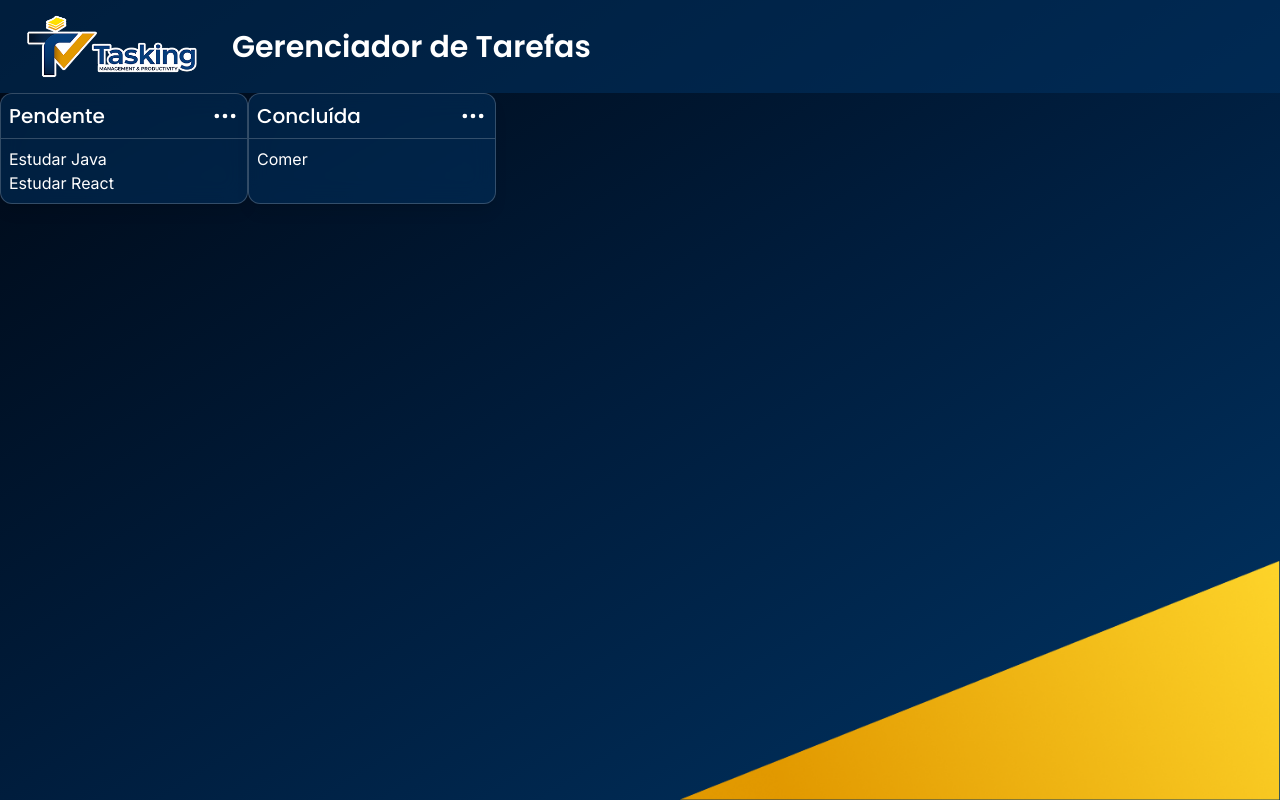
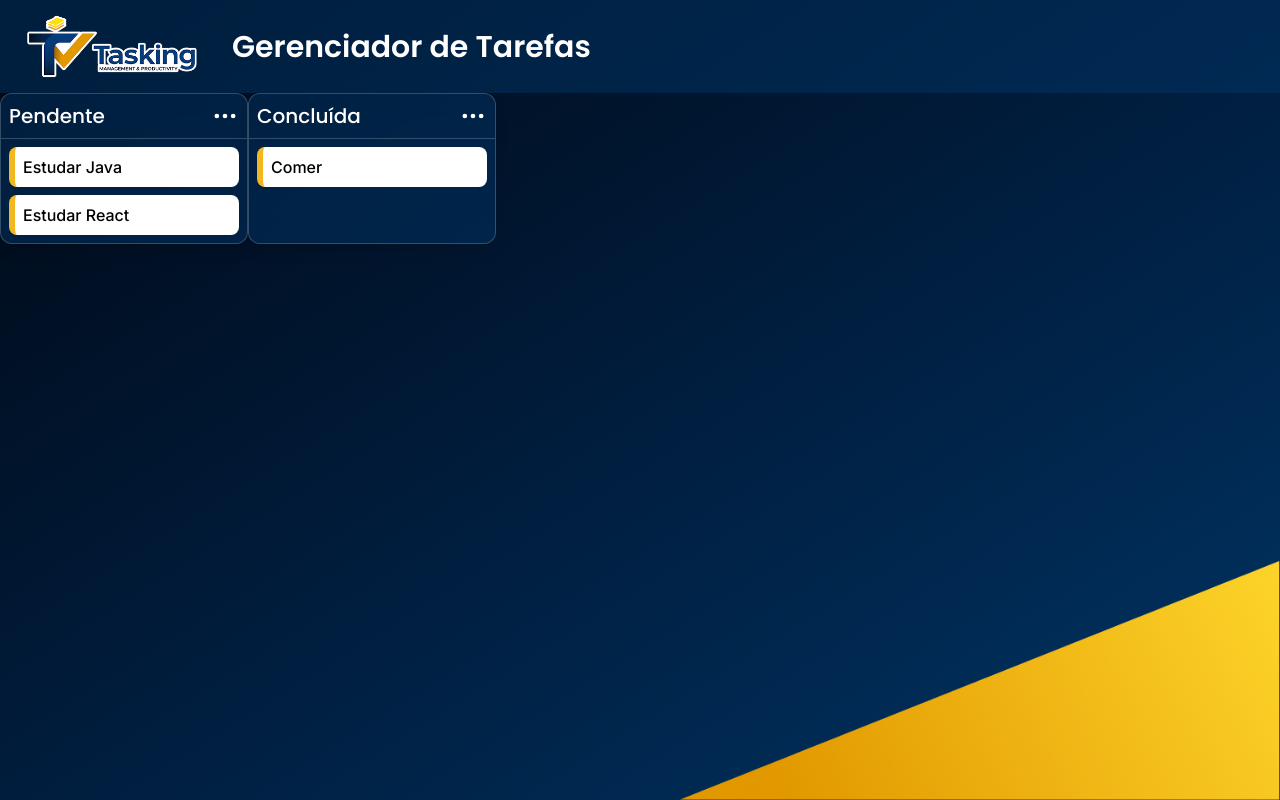
Before and after one commit to CaioSouza07/tasking-web, a React (Vite) app: page /task in a window 1280 px wide. Built offline with nearby package versions, Linux system fonts and the light colour scheme.

Commit message:
ajustado transition e style para os cards

```diff
--- /dev/null
+++ b/src/components/EmptyDropZone.jsx
@@ -0,0 +1,16 @@
+import { useDroppable } from "@dnd-kit/core";
+
+function EmptyDropZone({ stepId }) {
+  const { setNodeRef } = useDroppable({
+    id: `empty-${stepId}`,
+    data: {
+      type: "TASK",
+      stepId,
+      index: 0,
+    },
+  });
+
+  return <div ref={setNodeRef} className="min-h-12" />;
+}
+
+export default EmptyDropZone;
--- a/src/components/Step.jsx
+++ b/src/components/Step.jsx
@@ -1,6 +1,12 @@
-import { useSortable } from "@dnd-kit/sortable";
+import {
+  SortableContext,
+  useSortable,
+  verticalListSortingStrategy,
+} from "@dnd-kit/sortable";
 import { CSS } from "@dnd-kit/utilities";
 import { Ellipsis } from "lucide-react";
+import TaskCard from "./TaskCard";
+import EmptyDropZone from "./EmptyDropZone";
 
 function Step({ step, index }) {
   const { attributes, listeners, setNodeRef, transform, transition } =
@@ -18,19 +24,36 @@ function Step({ step, index }) {
   return (
     <div
       ref={setNodeRef}
-      {...attributes}
-      {...listeners}
       style={style}
       className="bg-[#003566]/50 backdrop-blur-md border border-white/20 shadow-lg rounded-xl w-62 flex flex-col"
     >
-      <div className="text-xl font-poppins font-medium flex justify-between p-2 border-b border-white/20">
+      <div
+        {...attributes}
+        {...listeners}
+        className="text-xl font-poppins font-medium flex justify-between p-2 border-b border-white/20"
+      >
         <p>{step.title}</p>
         <Ellipsis size={28} />
       </div>
-      <div className="flex flex-col justify-center p-2">
-        {step.tasks.map((task) => (
-          <p key={task.id}>{task.title}</p>
-        ))}
+      <div className="flex flex-col justify-center p-2 gap-2">
+        <SortableContext
+          id={`tasks-${step.id}`}
+          items={step.tasks.map((task) => task.id)}
+          strategy={verticalListSortingStrategy}
+        >
+          {step.tasks.length === 0 ? (
+            <EmptyDropZone stepId={step.id} />
+          ) : (
+            step.tasks.map((task, index) => (
+              <TaskCard
+                key={task.id}
+                task={task}
+                index={index}
+                stepId={step.id}
+              />
+            ))
+          )}
+        </SortableContext>
       </div>
     </div>
   );
--- a/src/components/TaskCard.jsx
+++ b/src/components/TaskCard.jsx
@@ -0,0 +1,27 @@
+import { useSortable } from "@dnd-kit/sortable";
+import { CSS } from "@dnd-kit/utilities";
+
+function TaskCard({ task, stepId, index }) {
+  const { attributes, listeners, setNodeRef, isDragging } = useSortable({
+    id: task.id,
+    data: {
+      type: "TASK",
+      stepId,
+      index,
+      title: task.title,
+    },
+  });
+  return (
+    <div
+      ref={setNodeRef}
+      {...attributes}
+      {...listeners}
+      style={{ opacity: isDragging ? 0 : 1 }}
+      className="bg-white rounded-lg border-l-6 border-[#F1B81F] text-black p-2 font-medium"
+    >
+      <p>{task.title}</p>
+    </div>
+  );
+}
+
+export default TaskCard;
--- a/src/hooks/useStep.js
+++ b/src/hooks/useStep.js
@@ -4,28 +4,17 @@ import { v4 as uuidv4 } from "uuid";
 function useStep() {
   const staticSteps = [
     {
-      id: 1,
+      id: "step-1",
       title: "Pendente",
       tasks: [
-        {
-          id: 1,
-          title: "Estudar Java",
-        },
-        {
-          id: 2,
-          title: "Estudar React",
-        },
+        { id: "task-1", title: "Estudar Java" },
+        { id: "task-2", title: "Estudar React" },
       ],
     },
     {
-      id: 2,
+      id: "step-2",
       title: "Concluída",
-      tasks: [
-        {
-          id: 3,
-          title: "Comer",
-        },
-      ],
+      tasks: [{ id: "task-3", title: "Comer" }],
     },
   ];
 
@@ -107,16 +96,31 @@ function useStep() {
 
   const moveTask = (fromStepId, toStepId, fromIndex, toIndex) => {
     setSteps((prev) => {
-      const newSteps = [...prev];
+      return prev.map((step) => {
+        if (step.id === fromStepId && step.id === toStepId) {
+          const tasks = [...step.tasks];
+          const [moved] = tasks.splice(fromIndex, 1);
+          tasks.splice(toIndex, 0, moved);
+          return { ...step, tasks };
+        }
 
-      const fromStep = newSteps.find((s) => s.id === fromStepId);
-      const toStep = newSteps.find((s) => s.id === toStepId);
+        if (step.id === fromStepId) {
+          const tasks = [...step.tasks];
+          tasks.splice(fromIndex, 1);
+          return { ...step, tasks };
+        }
 
-      const [movedTask] = fromStep.tasks.splice(fromIndex, 1);
+        if (step.id === toStepId) {
+          const tasks = [...step.tasks];
+          const movedTask = prev.find((s) => s.id === fromStepId).tasks[
+            fromIndex
+          ];
+          tasks.splice(toIndex, 0, movedTask);
+          return { ...step, tasks };
+        }
 
-      toStep.tasks.splice(toIndex, 0, movedTask);
-
-      return newSteps;
+        return step;
+      });
     });
   };
 
--- a/src/pages/TasksPage.jsx
+++ b/src/pages/TasksPage.jsx
@@ -1,4 +1,4 @@
-import { DndContext, closestCorners } from "@dnd-kit/core";
+import { DndContext, DragOverlay, rectIntersection } from "@dnd-kit/core";
 import Background from "../components/Background";
 import Header from "../components/Header";
 import useStep from "../hooks/useStep";
@@ -7,6 +7,7 @@ import {
   horizontalListSortingStrategy,
   SortableContext,
 } from "@dnd-kit/sortable";
+import { useState } from "react";
 
 function TasksPage() {
   const {
@@ -18,22 +19,62 @@ function TasksPage() {
     moveStep,
     removeStep,
   } = useStep();
+  const [activeTask, setActiveTask] = useState(null);
 
-  const handleDrangonEnd = (event) => {
+  const customCollisionDetection = (args) => {
+    const { active, droppableContainers } = args;
+
+    const activeType = active.data.current?.type;
+
+    const filtered = droppableContainers.filter((container) => {
+      const type = container.data.current?.type;
+
+      if (activeType === "STEP") {
+        return type === "STEP";
+      }
+
+      if (activeType === "TASK") {
+        return type === "TASK";
+      }
+
+      return true;
+    });
+
+    return rectIntersection({
+      ...args,
+      droppableContainers: filtered,
+    });
+  };
+
+  const handleDragStart = (event) => {
+    const { active } = event;
+    if (active.data.current?.type === "TASK") {
+      setActiveTask(active.data.current);
+    }
+  };
+
+  const handleDragEnd = (event) => {
+    setActiveTask(null);
     const { active, over } = event;
+
     if (!over || active.id === over.id) return;
 
     const activeData = active.data.current;
     const overData = over.data.current;
 
+    if (!activeData || !overData) return;
+
     if (activeData.type === "TASK") {
-      console.log(activeData);
-      console.log(overData);
+      moveTask(
+        activeData.stepId,
+        overData.stepId,
+        activeData.index,
+        overData.index,
+      );
     }
+
     if (activeData.type === "STEP") {
-      const fromIndex = activeData.index;
-      const toIndex = overData.index;
-      moveStep(fromIndex, toIndex);
+      moveStep(activeData.index, overData.index);
     }
   };
 
@@ -43,17 +84,26 @@ function TasksPage() {
         <Header />
         <div className="flex flex-row flex-1 max-h-full">
           <DndContext
-            onDragEnd={handleDrangonEnd}
-            collisionDetection={closestCorners}
+            onDragStart={handleDragStart}
+            onDragEnd={handleDragEnd}
+            collisionDetection={customCollisionDetection}
           >
             <SortableContext
-              items={steps}
+              id="steps"
+              items={steps.map((step) => step.id)}
               strategy={horizontalListSortingStrategy}
             >
               {steps.map((step, index) => (
                 <Step key={step.id} step={step} index={index} />
               ))}
             </SortableContext>
+            <DragOverlay>
+              {activeTask ? (
+                <div className="bg-white rounded-lg border-l-6 border-[#F1B81F] text-black p-2 font-medium shadow-xl opacity-95 cursor-grabbing">
+                  <p>{activeTask.title}</p>
+                </div>
+              ) : null}
+            </DragOverlay>
           </DndContext>
         </div>
       </div>
```
